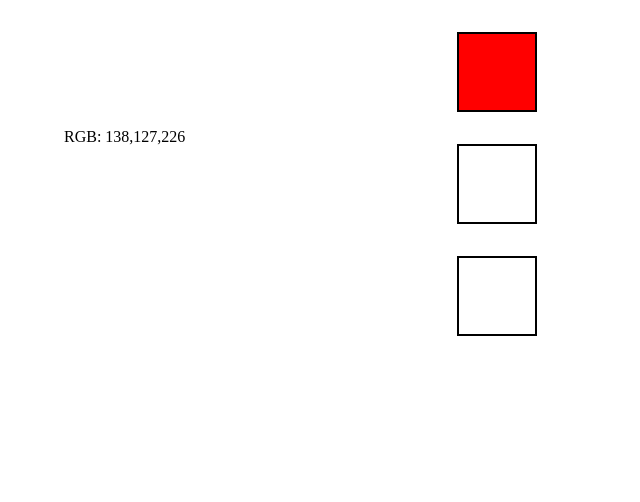
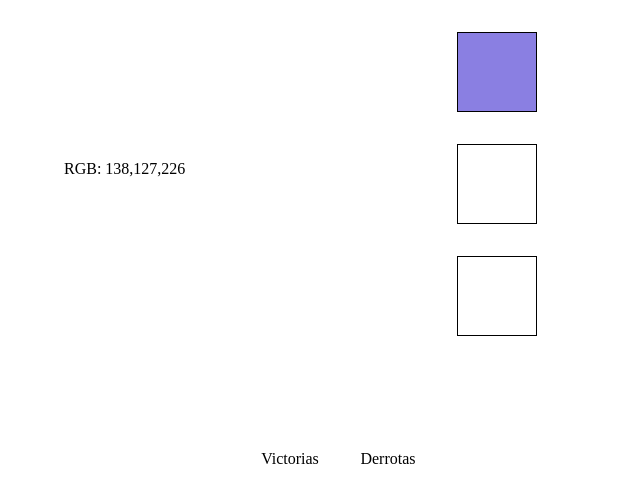
Before and after one commit to javijusto/JuegoColores, a plain HTML site: page index.html in a window 1280 px wide. Shown: the whole page, without its empty margins (0-640 px from the left). Drawn offline with Linux system fonts and the light colour scheme.

Commit message:
4rto commit

```diff
--- a/index.html
+++ b/index.html
@@ -17,6 +17,20 @@
         <div id="bot"></div>
       </section>
     </main>
+    <table>
+      <thead>
+        <tr>
+          <th>Victorias</th>
+          <th>Derrotas</th>
+        </tr>
+      </thead>
+      <tbody>
+        <tr>
+          <td id="win"></td>
+          <td id="lose"></td>
+        </tr>
+      </tbody>
+    </table>
   </body>
   <script src="main.js"></script>
 </html>
--- a/main.js
+++ b/main.js
@@ -7,9 +7,16 @@ function numeroAleatorio() {
 }
 
 const cuadroIzquierda = document.querySelector("section p");
+const rgb = numeroAleatorio();
 
-cuadroIzquierda.innerHTML = "<p>RGB: " + numeroAleatorio() + "</p>";
+cuadroIzquierda.innerHTML = "<p>RGB: " + rgb + "</p>";
+
+console.log(rgb[0]);
+console.log(rgb.toString());
 
 const topBox = document.querySelector("#top");
 //prueba de vinculación
-topBox.setAttribute("style", "background-color: red");
+topBox.setAttribute(
+  "style",
+  `background-color: rgb(${rgb[0]}, ${rgb[1]}, ${rgb[2]})`
+);
--- a/style.css
+++ b/style.css
@@ -8,13 +8,24 @@ main {
   display: flex;
 }
 section:first-child {
-  padding-top: 8rem;
+  padding-top: 10rem;
   padding-right: 15rem;
   padding-left: 4rem;
 }
 section > div {
-  border: 2px black solid;
+  border: 1px black solid;
   margin: 2rem;
   height: 5rem;
   width: 5rem;
 }
+table {
+  padding-left: 15rem;
+  padding-top: 5rem;
+}
+th {
+  width: 6rem;
+  font-weight: normal;
+}
+td {
+  text-align: center;
+}
```
